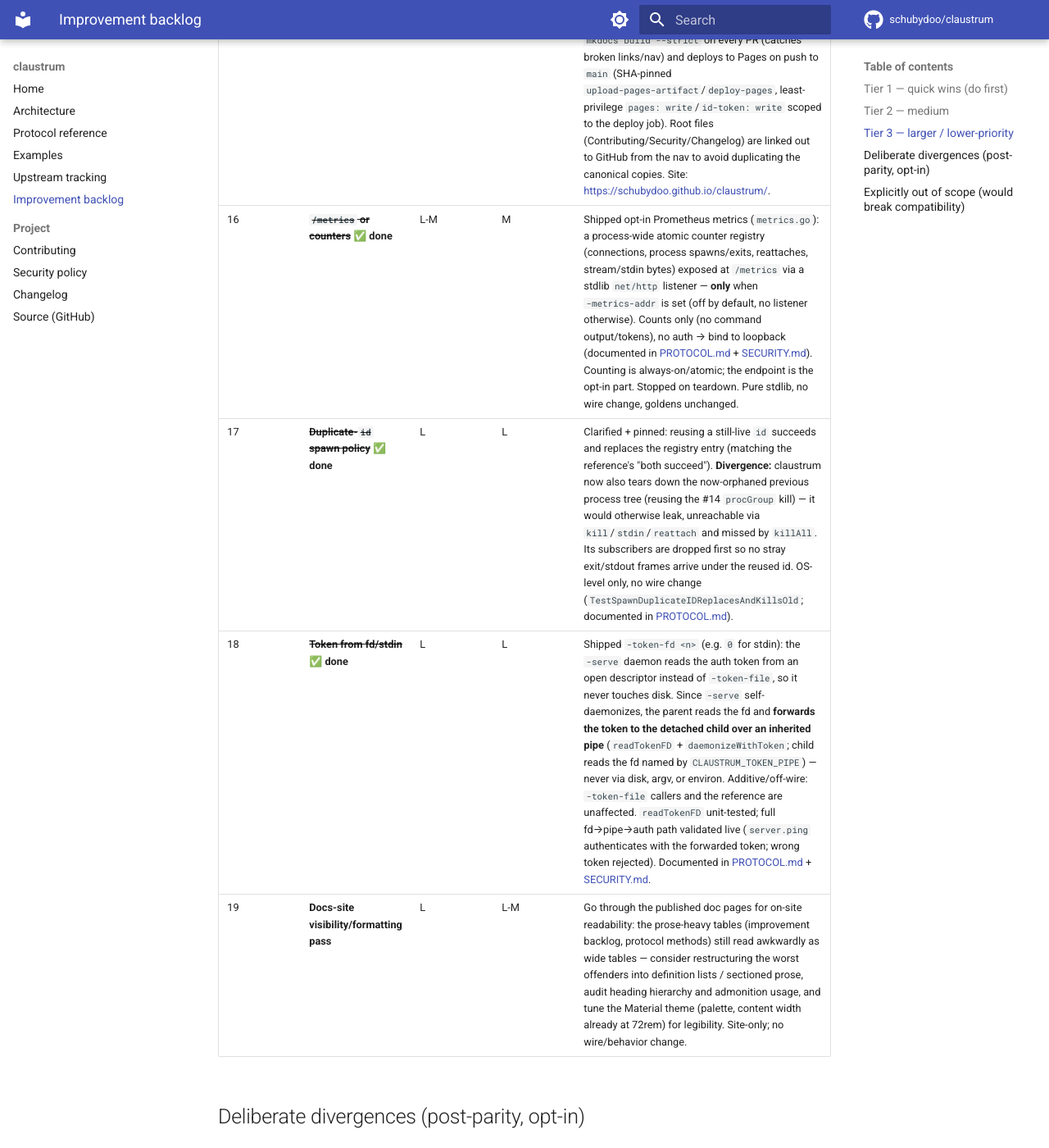
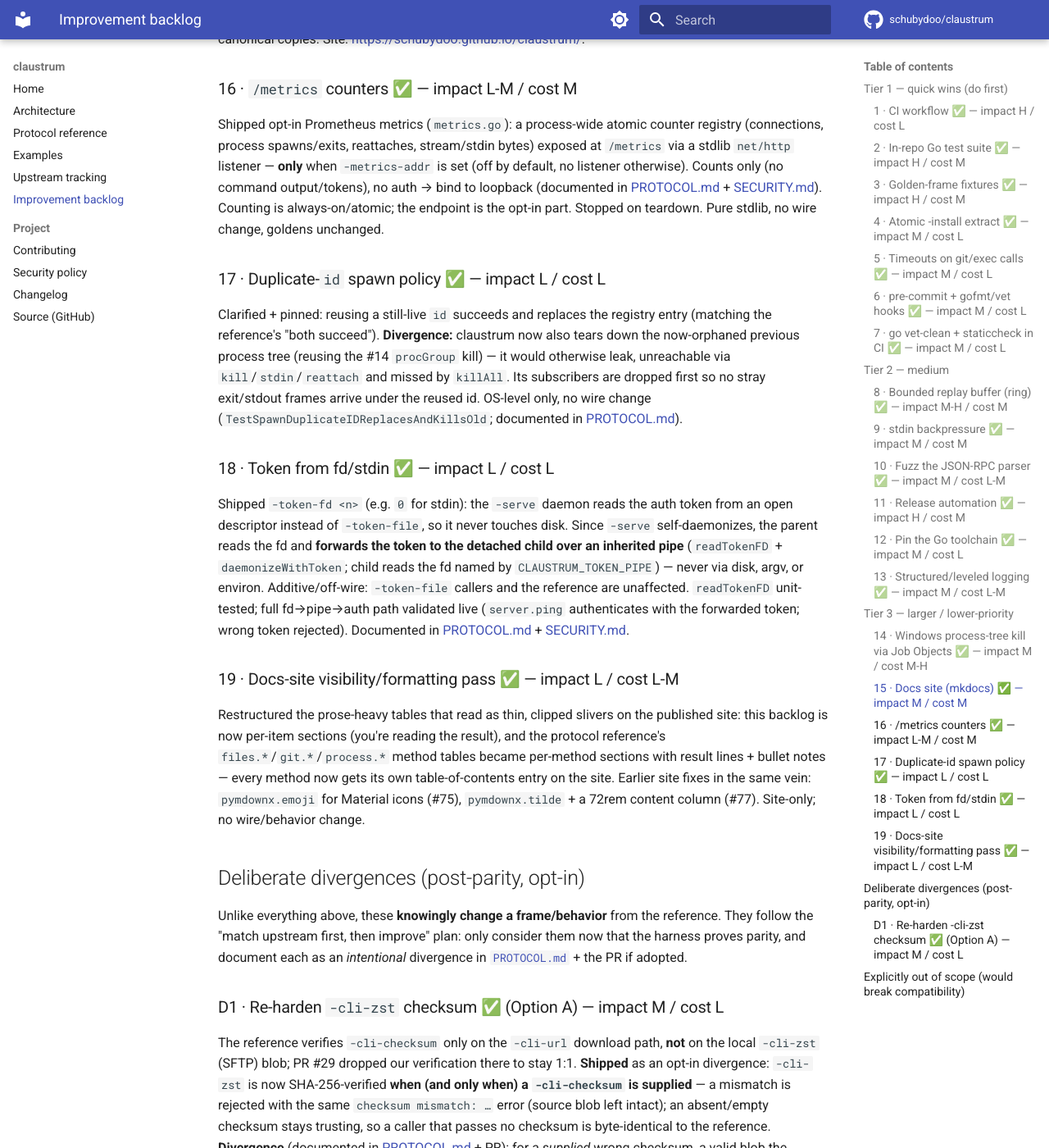
Before and after one commit to schubydoo/claustrum, an MkDocs documentation site: the page built from docs/IMPROVEMENTS.md, in a window 1280 px wide and 1400 px high, scrolled down 3350 px. Shown: the whole window at 82% size. Built offline with MkDocs 1.6.1 and Material for MkDocs 9.7.7, drawn with Linux system fonts in a browser that asks for light colours; comment, search, counter and statistics services are not loaded; some of the changed text lies outside the part shown.

Commit message:
docs: restructure table-heavy pages into sections (IMPROVEMENTS #19) (#82)
The improvement backlog and the protocol method reference crammed full
paragraphs into table cells; on the published site they rendered as thin,
horizontally-clipped slivers (the Tier 2 table overflowed the content column).

- docs/IMPROVEMENTS.md: the four tier/divergence tables are now per-item
  sections ("### N · Title ✅/⬜ — impact X / cost Y" + prose). All item content
  preserved; strikethrough markers replaced by status marks. #19 marked done.
- docs/PROTOCOL.md: the wide files.*/git.*/process.* tables are now per-method
  sections — a "{params} → result" line plus bullet notes. Every fact from the
  cells is preserved verbatim (this is documentation structure only; the wire
  contract text is unchanged in substance). The compact server.* table stays a
  table — it was already legible. Bonus: every method now gets its own
  table-of-contents entry on the site.

Verified locally: mkdocs build --strict clean; both pages screenshotted from a
local serve — sections render with per-item/per-method TOC entries, no clipped
tables.

Co-authored-by: Schuby <12485317+schubydoo@users.noreply.github.com>
Co-authored-by: Claude Opus 4.8 <noreply@anthropic.com>
Co-authored-by: claustrum-ci[bot] <291905441+claustrum-ci[bot]@users.noreply.github.com>

```diff
--- a/docs/IMPROVEMENTS.md
+++ b/docs/IMPROVEMENTS.md
@@ -2,45 +2,196 @@
 
 Everything here **retains wire compatibility** (no change to method shapes, error
 codes, or frame formats unless explicitly noted as protocol-safe). Ranked by
-**lowest cost / highest impact** first. Scoring: Impact and Cost are H/M/L;
-"Score" is a rough impact÷cost ordering, not a formula.
+**lowest cost / highest impact** first within each tier. Each item carries its
+status (✅ done · ⬜ open) and an **Impact / Cost** rating (H/M/L).
 
 > Compatibility rule of thumb: anything touching `rpc.go`, `methods_*.go`,
 > `process.go`, or `results.go` must keep the validation battery byte-identical.
 
 ## Tier 1 — quick wins (do first)
 
-| # | Improvement | Impact | Cost | Why / compatibility |
-|---|---|---|---|---|
-| 1 | ~~**CI workflow** (`go vet`, `gofmt -l`, `make all`, `go test`)~~ ✅ **done** | H | L | Gates every PR; catches cross-compile + format regressions. Pure additive. Shipped as `.github/workflows/ci.yml`. |
-| 2 | ~~**In-repo Go test suite**~~ ✅ **done** | H | M | Shipped: `harness_test.go` + `integration_test.go` + `integration_fs_git_test.go` boot the daemon on a temp socket and assert each method's frames over the real wire path — CI now gates compatibility without the reference binary. |
-| 3 | ~~**Golden-frame fixtures**~~ ✅ **done** | H | M | Shipped: `testdata/socket_*.golden.json` (responses/errors, `files.*`, `git.*`), asserted byte-equal; regenerate with `go test -run Socket -update`. Locks the contract so refactors can't drift silently. |
-| 4 | ~~**Atomic `-install` extract**~~ ✅ **done** | M | L | `ensureCLI` now decompresses + chmods + verifies at `cliPath.tmp`, then `os.Rename`s into place, so an interrupted install never leaves a half-written or non-runnable cliPath. Behavior-compatible — the end state and `__INSTALL_RESULT__` facts are identical to the reference's in-place extract (cliPath appears only as a complete 0755 verified binary; same "not runnable" error). |
-| 5 | ~~**Timeouts on `git`/`exec` calls**~~ ✅ **done** | M | L | `git.*` and the `-install` libc probe shelled out with no deadline; a wedged git/ldd hung a request goroutine forever. Both are now wrapped in `exec.CommandContext`: the `ldd --version` probe (`lddProbeTimeout`, security fix S4 / HackerOne [#3793023](https://hackerone.com/reports/3793023)) and every `git` invocation (`gitTimeout` 60s — a timed-out git reports `ok=false`, the same as any other failure). Happy-path results/frames unchanged; an attack/pathological-path-only divergence from the reference (which has no deadline). |
-| 6 | ~~**pre-commit + `gofmt`/`vet` hooks**~~ ✅ **done** | M | L | Shipped a zero-dependency `pre-commit` hook tracked in `.githooks/`, installed via `make hooks` (sets `core.hooksPath`). Mirrors CI's lint job in the same order — `gofmt -l`, `go vet ./...`, a `go mod tidy` cleanliness check (run against a backup so it never dirties go.mod/go.sum), and `golangci-lint` when on PATH. Early-exits for non-Go commits; bypass with `--no-verify`. No Python `pre-commit` framework (keeps the "no new dependencies" rule); also added `make lint`/`make test` and documented `make hooks` in CONTRIBUTING. |
-| 7 | ~~**`go vet`-clean + `staticcheck`** in CI~~ ✅ **done** | M | L | Shipped via `golangci-lint` (`.golangci.yml`, standard set incl. staticcheck + govet + errcheck + ineffassign + unused, plus misspell/unconvert), wired into the CI `lint` job. |
+### 1 · CI workflow ✅ — impact H / cost L
+
+`go vet`, `gofmt -l`, `make all`, `go test` gate every PR; catches cross-compile
+and format regressions. Pure additive. Shipped as `.github/workflows/ci.yml`.
+
+### 2 · In-repo Go test suite ✅ — impact H / cost M
+
+Shipped: `harness_test.go` + `integration_test.go` + `integration_fs_git_test.go`
+boot the daemon on a temp socket and assert each method's frames over the real
+wire path — CI now gates compatibility without the reference binary.
+
+### 3 · Golden-frame fixtures ✅ — impact H / cost M
+
+Shipped: `testdata/socket_*.golden.json` (responses/errors, `files.*`, `git.*`),
+asserted byte-equal; regenerate with `go test -run Socket -update`. Locks the
+contract so refactors can't drift silently.
+
+### 4 · Atomic `-install` extract ✅ — impact M / cost L
+
+`ensureCLI` now decompresses + chmods + verifies at `cliPath.tmp`, then
+`os.Rename`s into place, so an interrupted install never leaves a half-written
+or non-runnable cliPath. Behavior-compatible — the end state and
+`__INSTALL_RESULT__` facts are identical to the reference's in-place extract
+(cliPath appears only as a complete 0755 verified binary; same "not runnable"
+error).
+
+### 5 · Timeouts on `git`/`exec` calls ✅ — impact M / cost L
+
+`git.*` and the `-install` libc probe shelled out with no deadline; a wedged
+git/ldd hung a request goroutine forever. Both are now wrapped in
+`exec.CommandContext`: the `ldd --version` probe (`lddProbeTimeout`, security
+fix S4 / HackerOne [#3793023](https://hackerone.com/reports/3793023)) and every
+`git` invocation (`gitTimeout` 60s — a timed-out git reports `ok=false`, the
+same as any other failure). Happy-path results/frames unchanged; an
+attack/pathological-path-only divergence from the reference (which has no
+deadline).
+
+### 6 · pre-commit + `gofmt`/`vet` hooks ✅ — impact M / cost L
+
+Shipped a zero-dependency `pre-commit` hook tracked in `.githooks/`, installed
+via `make hooks` (sets `core.hooksPath`). Mirrors CI's lint job in the same
+order — `gofmt -l`, `go vet ./...`, a `go mod tidy` cleanliness check (run
+against a backup so it never dirties go.mod/go.sum), and `golangci-lint` when on
+PATH. Early-exits for non-Go commits; bypass with `--no-verify`. No Python
+`pre-commit` framework (keeps the "no new dependencies" rule); also added
+`make lint`/`make test` and documented `make hooks` in CONTRIBUTING.
+
+### 7 · `go vet`-clean + `staticcheck` in CI ✅ — impact M / cost L
+
+Shipped via `golangci-lint` (`.golangci.yml`, standard set incl. staticcheck +
+govet + errcheck + ineffassign + unused, plus misspell/unconvert), wired into
+the CI `lint` job.
 
 ## Tier 2 — medium
 
-| # | Improvement | Impact | Cost | Why / compatibility |
-|---|---|---|---|---|
-| 8 | ~~**Bounded replay buffer (ring)**~~ ✅ **done** | M-H | M | Shipped in #58: each per-process buffer is capped at 50 MiB of base64 data (was unbounded — a noisy long-lived process grew memory without bound); the oldest frames drop and `firstSeq` advances past the cap. **Protocol-safe** — `reattach` returns `firstSeq`, so clients handle the moved floor. |
-| 9 | ~~**stdin backpressure**~~ ✅ **done** | M | M | `process.stdin` used to write synchronously, so a slow/non-reading child blocked the dispatch goroutine once the 64 KB pipe filled. **Parity gap** — a probe showed the reference returns `{success:true}` immediately (async/queued) where claustrum blocked. Now each proc has a `stdinWriter` goroutine draining a bounded (`stdinQueueCap`, 8 MiB) FIFO queue; `process.stdin` enqueues and returns immediately, and a full queue applies backpressure + logs the reference's `stdin backpressure: queue full` guard. Re-probe: claustrum now matches the reference (success in ~350 ms vs previously blocked); `-serve` battery byte-identical. The exact queue threshold is a stderr-log edge, not a wire frame. |
-| 10 | ~~**Fuzz the JSON-RPC parser**~~ ✅ **done** | M | L-M | Shipped `fuzz_test.go`: `FuzzDispatch` (parse→auth→version→route→param-presence, side-effectful methods skipped so a coverage-guided fuzzer can't drive spawn/extract_tar/read) + `FuzzBindParams` (param-type binding, pure). Seeds run in CI; ~1.5M execs clean under active `-fuzz`. _Optional follow-up:_ a short `-fuzztime` CI job for ongoing fuzzing. |
-| 11 | ~~**Release automation**~~ ✅ **done** | H | M | Shipped `.goreleaser.yaml` + `release.yml`: 6-target builds, checksums, syft CycloneDX SBOM, cosign signing, and SLSA `*.intoto.jsonl` provenance — satisfies Scorecard SBOM + Signed-Releases (10/10). Also shipped `release-please.yml` + `pr-auto-update.yml` for automated version PRs (claustrum-ci[bot]). |
-| 12 | ~~**Pin the Go toolchain**~~ ✅ **done** | M | L | go.mod now carries an explicit `toolchain go1.24.4` directive alongside `go 1.24`; with CI/release on `go-version-file: go.mod`, setup-go provisions that exact toolchain, so release builds are reproducible against a known patch. Renovate can bump the patch over time. |
-| 13 | ~~**Structured/leveled logging**~~ ✅ **done** | M | L-M | Shipped a tiny leveled logger (`logging.go`): the daemon's diagnostic `log.Printf("[Component] …")` calls now go through `logDebugf`/`logInfof`/`logWarnf`/`logErrorf`, which prepend a level tag *before* the existing `[Server]`/`[process.Manager]`/`[frameSink]`/`[shellenv]` prefixes — left **byte-intact** so greps keep working. Threshold from `CLAUSTRUM_LOG_LEVEL` (`debug`\|`info`\|`warn`\|`error`), **defaulting to `debug`** so output is unchanged unless an operator raises it. Still routes through the stdlib default logger (timestamps + `log.SetOutput` test capture intact). The CLI's fatal `fmt.Fprintf(os.Stderr, "claustrum: …")` startup errors are left as-is — they're user-facing exit messages, not diagnostic logs. Stderr-only; the wire surface is untouched (goldens unchanged). |
+### 8 · Bounded replay buffer (ring) ✅ — impact M-H / cost M
+
+Shipped in #58: each per-process buffer is capped at 50 MiB of base64 data (was
+unbounded — a noisy long-lived process grew memory without bound); the oldest
+frames drop and `firstSeq` advances past the cap. **Protocol-safe** —
+`reattach` returns `firstSeq`, so clients handle the moved floor.
+
+### 9 · stdin backpressure ✅ — impact M / cost M
+
+`process.stdin` used to write synchronously, so a slow/non-reading child blocked
+the dispatch goroutine once the 64 KB pipe filled. **Parity gap** — a probe
+showed the reference returns `{success:true}` immediately (async/queued) where
+claustrum blocked. Now each proc has a `stdinWriter` goroutine draining a
+bounded (`stdinQueueCap`, 8 MiB) FIFO queue; `process.stdin` enqueues and
+returns immediately, and a full queue applies backpressure + logs the
+reference's `stdin backpressure: queue full` guard. Re-probe: claustrum now
+matches the reference (success in ~350 ms vs previously blocked); `-serve`
+battery byte-identical. The exact queue threshold is a stderr-log edge, not a
+wire frame.
+
+### 10 · Fuzz the JSON-RPC parser ✅ — impact M / cost L-M
+
+Shipped `fuzz_test.go`: `FuzzDispatch` (parse→auth→version→route→param-presence,
+side-effectful methods skipped so a coverage-guided fuzzer can't drive
+spawn/extract_tar/read) + `FuzzBindParams` (param-type binding, pure). Seeds run
+in CI; ~1.5M execs clean under active `-fuzz`. _Optional follow-up:_ a short
+`-fuzztime` CI job for ongoing fuzzing.
+
+### 11 · Release automation ✅ — impact H / cost M
+
+Shipped `.goreleaser.yaml` + `release.yml`: 6-target builds, checksums, syft
+CycloneDX SBOM, cosign signing, and SLSA `*.intoto.jsonl` provenance — satisfies
+Scorecard SBOM + Signed-Releases (10/10). Also shipped `release-please.yml` +
+`pr-auto-update.yml` for automated version PRs (claustrum-ci[bot]).
+
+### 12 · Pin the Go toolchain ✅ — impact M / cost L
+
+go.mod now carries an explicit `toolchain go1.24.4` directive alongside
+`go 1.24`; with CI/release on `go-version-file: go.mod`, setup-go provisions
+that exact toolchain, so release builds are reproducible against a known patch.
+Renovate can bump the patch over time.
+
+### 13 · Structured/leveled logging ✅ — impact M / cost L-M
+
+Shipped a tiny leveled logger (`logging.go`): the daemon's diagnostic
+`log.Printf("[Component] …")` calls now go through
+`logDebugf`/`logInfof`/`logWarnf`/`logErrorf`, which prepend a level tag
+*before* the existing `[Server]`/`[process.Manager]`/`[frameSink]`/`[shellenv]`
+prefixes — left **byte-intact** so greps keep working. Threshold from
+`CLAUSTRUM_LOG_LEVEL` (`debug`|`info`|`warn`|`error`), **defaulting to `debug`**
+so output is unchanged unless an operator raises it. Still routes through the
+stdlib default logger (timestamps + `log.SetOutput` test capture intact). The
+CLI's fatal `claustrum: …` startup errors are left as-is — they're user-facing
+exit messages, not diagnostic logs. Stderr-only; the wire surface is untouched
+(goldens unchanged).
 
 ## Tier 3 — larger / lower-priority
 
-| # | Improvement | Impact | Cost | Why / compatibility |
-|---|---|---|---|---|
-| 14 | ~~**Windows process-tree kill via Job Objects**~~ ✅ **done** | M | M-H | Spawned children are now confined to a Windows Job Object (`confineProcess` in `sysproc_windows.go`); `process.kill`/`killAll` call `TerminateJobObject`, tearing down the whole tree instead of just the parent (the old best-effort `TerminateProcess` leaked grandchildren). The job carries `JOB_OBJECT_LIMIT_KILL_ON_JOB_CLOSE`, so the handle is closed on child exit (reaping stragglers) and the tree also dies if the daemon itself exits. Unix is unchanged (process-group kill). A new cross-platform `procGroup` abstraction unifies both; Job Object failure falls back to the old parent-only kill, so spawns never fail. Added dependency `golang.org/x/sys` (pinned v0.33.0, **Windows-only** — not compiled into other targets; discussed/approved). No wire change — stderr/OS behavior only; socket goldens unchanged. |
-| 15 | ~~**Docs site (mkdocs)**~~ ✅ **done** | M | M | `docs/` is now published via **mkdocs-material** to GitHub Pages (`mkdocs.yml` + `docs/index.md` landing page). A `docs` workflow runs `mkdocs build --strict` on every PR (catches broken links/nav) and deploys to Pages on push to `main` (SHA-pinned `upload-pages-artifact`/`deploy-pages`, least-privilege `pages: write`/`id-token: write` scoped to the deploy job). Root files (Contributing/Security/Changelog) are linked out to GitHub from the nav to avoid duplicating the canonical copies. Site: <https://schubydoo.github.io/claustrum/>. |
-| 16 | ~~**`/metrics` or counters**~~ ✅ **done** | L-M | M | Shipped opt-in Prometheus metrics (`metrics.go`): a process-wide atomic counter registry (connections, process spawns/exits, reattaches, stream/stdin bytes) exposed at `/metrics` via a stdlib `net/http` listener — **only** when `-metrics-addr` is set (off by default, no listener otherwise). Counts only (no command output/tokens), no auth → bind to loopback (documented in [PROTOCOL.md](PROTOCOL.md) + [SECURITY.md](https://github.com/schubydoo/claustrum/blob/main/SECURITY.md)). Counting is always-on/atomic; the endpoint is the opt-in part. Stopped on teardown. Pure stdlib, no wire change, goldens unchanged. |
-| 17 | ~~**Duplicate-`id` spawn policy**~~ ✅ **done** | L | L | Clarified + pinned: reusing a still-live `id` succeeds and replaces the registry entry (matching the reference's "both succeed"). **Divergence:** claustrum now also tears down the now-orphaned previous process tree (reusing the #14 `procGroup` kill) — it would otherwise leak, unreachable via `kill`/`stdin`/`reattach` and missed by `killAll`. Its subscribers are dropped first so no stray exit/stdout frames arrive under the reused id. OS-level only, no wire change (`TestSpawnDuplicateIDReplacesAndKillsOld`; documented in [PROTOCOL.md](PROTOCOL.md)). |
-| 18 | ~~**Token from fd/stdin**~~ ✅ **done** | L | L | Shipped `-token-fd <n>` (e.g. `0` for stdin): the `-serve` daemon reads the auth token from an open descriptor instead of `-token-file`, so it never touches disk. Since `-serve` self-daemonizes, the parent reads the fd and **forwards the token to the detached child over an inherited pipe** (`readTokenFD` + `daemonizeWithToken`; child reads the fd named by `CLAUSTRUM_TOKEN_PIPE`) — never via disk, argv, or environ. Additive/off-wire: `-token-file` callers and the reference are unaffected. `readTokenFD` unit-tested; full fd→pipe→auth path validated live (`server.ping` authenticates with the forwarded token; wrong token rejected). Documented in [PROTOCOL.md](PROTOCOL.md) + [SECURITY.md](https://github.com/schubydoo/claustrum/blob/main/SECURITY.md). |
-| 19 | **Docs-site visibility/formatting pass** | L | L-M | Go through the published doc pages for on-site readability: the prose-heavy tables (improvement backlog, protocol methods) still read awkwardly as wide tables — consider restructuring the worst offenders into definition lists / sectioned prose, audit heading hierarchy and admonition usage, and tune the Material theme (palette, content width already at 72rem) for legibility. Site-only; no wire/behavior change. |
+### 14 · Windows process-tree kill via Job Objects ✅ — impact M / cost M-H
+
+Spawned children are now confined to a Windows Job Object (`confineProcess` in
+`sysproc_windows.go`); `process.kill`/`killAll` call `TerminateJobObject`,
+tearing down the whole tree instead of just the parent (the old best-effort
+`TerminateProcess` leaked grandchildren). The job carries
+`JOB_OBJECT_LIMIT_KILL_ON_JOB_CLOSE`, so the handle is closed on child exit
+(reaping stragglers) and the tree also dies if the daemon itself exits. Unix is
+unchanged (process-group kill). A new cross-platform `procGroup` abstraction
+unifies both; Job Object failure falls back to the old parent-only kill, so
+spawns never fail. Added dependency `golang.org/x/sys` (pinned v0.33.0,
+**Windows-only** — not compiled into other targets; discussed/approved). No
+wire change — stderr/OS behavior only; socket goldens unchanged.
+
+### 15 · Docs site (mkdocs) ✅ — impact M / cost M
+
+`docs/` is now published via **mkdocs-material** to GitHub Pages (`mkdocs.yml` +
+`docs/index.md` landing page). A `docs` workflow runs `mkdocs build --strict` on
+every PR (catches broken links/nav) and deploys to Pages on push to `main`
+(SHA-pinned `upload-pages-artifact`/`deploy-pages`, least-privilege
+`pages: write`/`id-token: write` scoped to the deploy job). Root files
+(Contributing/Security/Changelog) are linked out to GitHub from the nav to avoid
+duplicating the canonical copies. Site: <https://schubydoo.github.io/claustrum/>.
+
+### 16 · `/metrics` counters ✅ — impact L-M / cost M
+
+Shipped opt-in Prometheus metrics (`metrics.go`): a process-wide atomic counter
+registry (connections, process spawns/exits, reattaches, stream/stdin bytes)
+exposed at `/metrics` via a stdlib `net/http` listener — **only** when
+`-metrics-addr` is set (off by default, no listener otherwise). Counts only (no
+command output/tokens), no auth → bind to loopback (documented in
+[PROTOCOL.md](PROTOCOL.md) +
+[SECURITY.md](https://github.com/schubydoo/claustrum/blob/main/SECURITY.md)).
+Counting is always-on/atomic; the endpoint is the opt-in part. Stopped on
+teardown. Pure stdlib, no wire change, goldens unchanged.
+
+### 17 · Duplicate-`id` spawn policy ✅ — impact L / cost L
+
+Clarified + pinned: reusing a still-live `id` succeeds and replaces the registry
+entry (matching the reference's "both succeed"). **Divergence:** claustrum now
+also tears down the now-orphaned previous process tree (reusing the #14
+`procGroup` kill) — it would otherwise leak, unreachable via
+`kill`/`stdin`/`reattach` and missed by `killAll`. Its subscribers are dropped
+first so no stray exit/stdout frames arrive under the reused id. OS-level only,
+no wire change (`TestSpawnDuplicateIDReplacesAndKillsOld`; documented in
+[PROTOCOL.md](PROTOCOL.md)).
+
+### 18 · Token from fd/stdin ✅ — impact L / cost L
+
+Shipped `-token-fd <n>` (e.g. `0` for stdin): the `-serve` daemon reads the auth
+token from an open descriptor instead of `-token-file`, so it never touches
+disk. Since `-serve` self-daemonizes, the parent reads the fd and **forwards the
+token to the detached child over an inherited pipe** (`readTokenFD` +
+`daemonizeWithToken`; child reads the fd named by `CLAUSTRUM_TOKEN_PIPE`) —
+never via disk, argv, or environ. Additive/off-wire: `-token-file` callers and
+the reference are unaffected. `readTokenFD` unit-tested; full fd→pipe→auth path
+validated live (`server.ping` authenticates with the forwarded token; wrong
+token rejected). Documented in [PROTOCOL.md](PROTOCOL.md) +
+[SECURITY.md](https://github.com/schubydoo/claustrum/blob/main/SECURITY.md).
+
+### 19 · Docs-site visibility/formatting pass ✅ — impact L / cost L-M
+
+Restructured the prose-heavy tables that read as thin, clipped slivers on the
+published site: this backlog is now per-item sections (you're reading the
+result), and the protocol reference's `files.*`/`git.*`/`process.*` method
+tables became per-method sections with result lines + bullet notes — every
+method now gets its own table-of-contents entry on the site. Earlier site fixes
+in the same vein: `pymdownx.emoji` for Material icons (#75), `pymdownx.tilde` +
+a 72rem content column (#77). Site-only; no wire/behavior change.
 
 ## Deliberate divergences (post-parity, opt-in)
 
@@ -49,9 +200,19 @@ reference. They follow the "match upstream first, then improve" plan: only
 consider them now that the harness proves parity, and document each as an
 *intentional* divergence in [`PROTOCOL.md`](PROTOCOL.md) + the PR if adopted.
 
-| # | Improvement | Impact | Cost | Why / divergence |
-|---|---|---|---|---|
-| D1 | ~~**Re-harden `-cli-zst` checksum**~~ ✅ **done (Option A)** | M | L | The reference verifies `-cli-checksum` only on the `-cli-url` download path, **not** on the local `-cli-zst` (SFTP) blob; PR #29 dropped our verification there to stay 1:1. **Shipped** as an opt-in divergence: `-cli-zst` is now SHA-256-verified **when (and only when) a `-cli-checksum` is supplied** — a mismatch is rejected with the same `checksum mismatch: …` error (source blob left intact); an absent/empty checksum stays trusting, so a caller that passes no checksum is byte-identical to the reference. **Divergence** (documented in [PROTOCOL.md](PROTOCOL.md) + PR): for a *supplied* wrong checksum, a valid blob the reference would install now returns `checksum mismatch` (was success) and a corrupt blob returns `checksum mismatch` instead of `decompressing: …`. Verified by a live ref-vs-claustrum differential. |
+### D1 · Re-harden `-cli-zst` checksum ✅ (Option A) — impact M / cost L
+
+The reference verifies `-cli-checksum` only on the `-cli-url` download path,
+**not** on the local `-cli-zst` (SFTP) blob; PR #29 dropped our verification
+there to stay 1:1. **Shipped** as an opt-in divergence: `-cli-zst` is now
+SHA-256-verified **when (and only when) a `-cli-checksum` is supplied** — a
+mismatch is rejected with the same `checksum mismatch: …` error (source blob
+left intact); an absent/empty checksum stays trusting, so a caller that passes
+no checksum is byte-identical to the reference. **Divergence** (documented in
+[PROTOCOL.md](PROTOCOL.md) + PR): for a *supplied* wrong checksum, a valid blob
+the reference would install now returns `checksum mismatch` (was success) and a
+corrupt blob returns `checksum mismatch` instead of `decompressing: …`.
+Verified by a live ref-vs-claustrum differential.
 
 ## Explicitly out of scope (would break compatibility)
 
```
Also changed, not shown: docs/PROTOCOL.md (+142 -20 lines).
